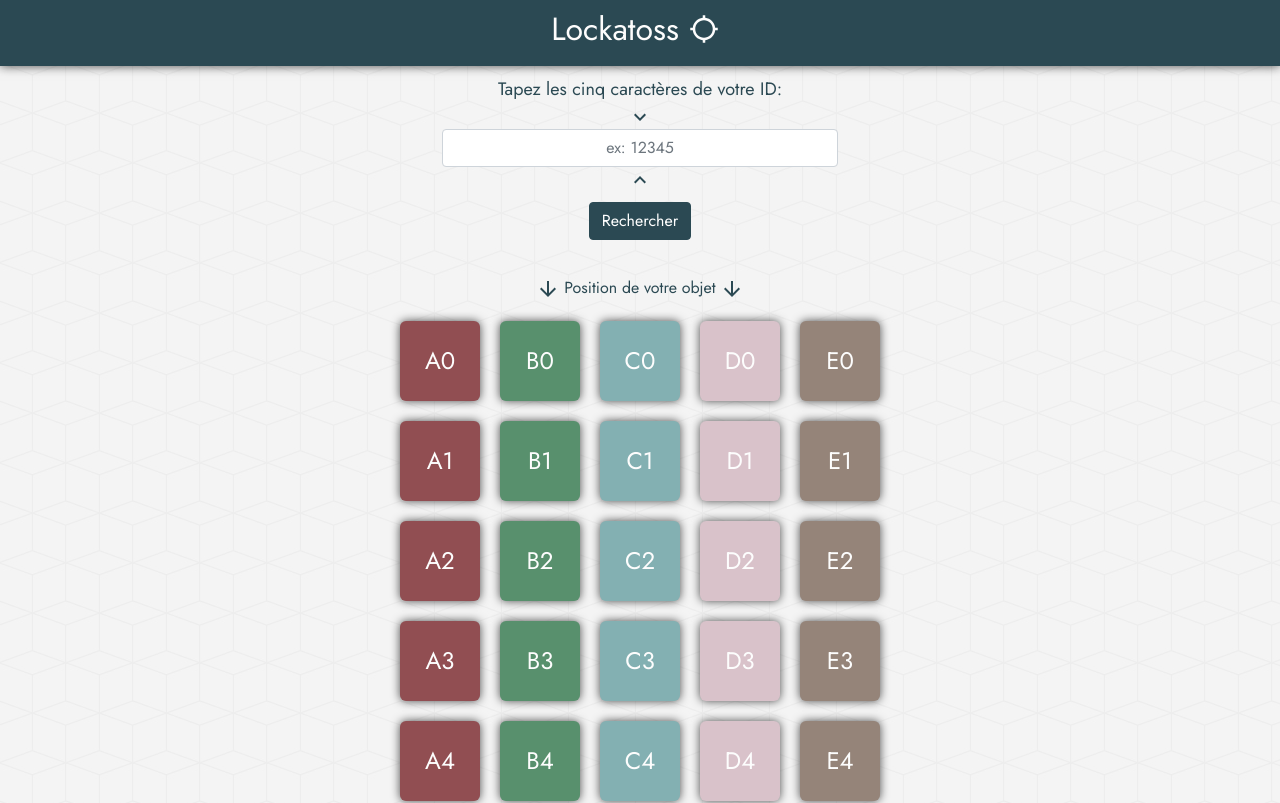
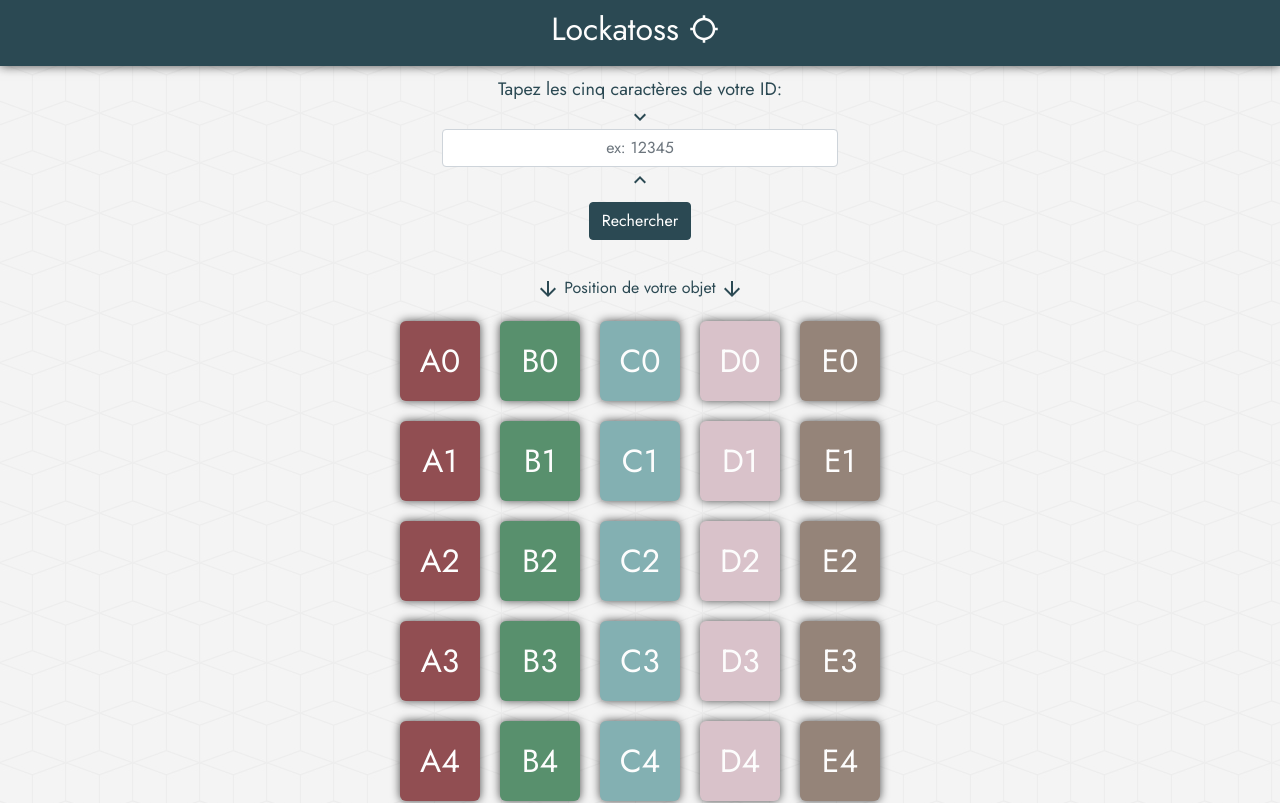
Before and after one commit to NicolasBugdaci/lockatoss, a React (Create React App) app: page / in a window 1280 px wide. Shown: the top 803 px of the page. Built offline with nearby package versions, Linux system fonts and the light colour scheme; the HTML template or start-up script is replaced by a standard one.

Commit message:
font-size of the squares are changed

```diff
--- a/src/App.css
+++ b/src/App.css
@@ -147,37 +147,37 @@
     width: 60px;
     height: 60px;
     margin: 7px;
-    font-size: medium;
+    font-size: x-large;
   }
   .BSquare {
     width: 60px;
     height: 60px;
     margin: 7px;
-    font-size: medium;
+    font-size: x-large;
   }
   .CSquare {
     width: 60px;
     height: 60px;
     margin: 7px;
-    font-size: medium;
+    font-size: x-large;
   }
   .DSquare {
     width: 60px;
     height: 60px;
     margin: 7px;
-    font-size: medium;
+    font-size: x-large;
   }
   .ESquare {
     width: 60px;
     height: 60px;
     margin: 7px;
-    font-size: medium;
+    font-size: x-large;
   }
   .brillant {
     width: 60px;
     height: 60px;
     margin: 7px;
-    font-size: medium;
+    font-size: x-large;
   }
 
   footer {
@@ -241,37 +241,37 @@
     width: 65px;
     height: 65px;
     margin: 7px;
-    font-size: large;
+    font-size: xx-large;
   }
   .BSquare {
     width: 65px;
     height: 65px;
     margin: 7px;
-    font-size: large;
+    font-size: xx-large;
   }
   .CSquare {
     width: 65px;
     height: 65px;
     margin: 7px;
-    font-size: large;
+    font-size: xx-large;
   }
   .DSquare {
     width: 65px;
     height: 65px;
     margin: 7px;
-    font-size: large;
+    font-size: xx-large;
   }
   .ESquare {
     width: 65px;
     height: 65px;
     margin: 7px;
-    font-size: large;
+    font-size: xx-large;
   }
   .brillant {
     width: 65px;
     height: 65px;
     margin: 7px;
-    font-size: large;
+    font-size: xx-large;
   }
 
   footer {
@@ -288,37 +288,37 @@
     width: 65px;
     height: 65px;
     margin: 10px;
-    font-size: x-large;
+    font-size: xx-large;
   }
   .BSquare {
     width: 65px;
     height: 65px;
     margin: 10px;
-    font-size: x-large;
+    font-size: xx-large;
   }
   .CSquare {
     width: 65px;
     height: 65px;
     margin: 10px;
-    font-size: x-large;
+    font-size: xx-large;
   }
   .DSquare {
     width: 65px;
     height: 65px;
     margin: 10px;
-    font-size: x-large;
+    font-size: xx-large;
   }
   .ESquare {
     width: 65px;
     height: 65px;
     margin: 10px;
-    font-size: x-large;
+    font-size: xx-large;
   }
   .brillant {
     width: 65px;
     height: 65px;
     margin: 10px;
-    font-size: x-large;
+    font-size: xx-large;
   }
 
   footer {
@@ -334,37 +334,37 @@
     width: 80px;
     height: 80px;
     margin: 10px;
-    font-size: x-large;
+    font-size: xx-large;
   }
   .BSquare {
     width: 80px;
     height: 80px;
     margin: 10px;
-    font-size: x-large;
+    font-size: xx-large;
   }
   .CSquare {
     width: 80px;
     height: 80px;
     margin: 10px;
-    font-size: x-large;
+    font-size: xx-large;
   }
   .DSquare {
     width: 80px;
     height: 80px;
     margin: 10px;
-    font-size: x-large;
+    font-size: xx-large;
   }
   .ESquare {
     width: 80px;
     height: 80px;
     margin: 10px;
-    font-size: x-large;
+    font-size: xx-large;
   }
   .brillant {
     width: 80px;
     height: 80px;
     margin: 10px;
-    font-size: x-large;
+    font-size: xx-large;
   }
 
   footer {
```
